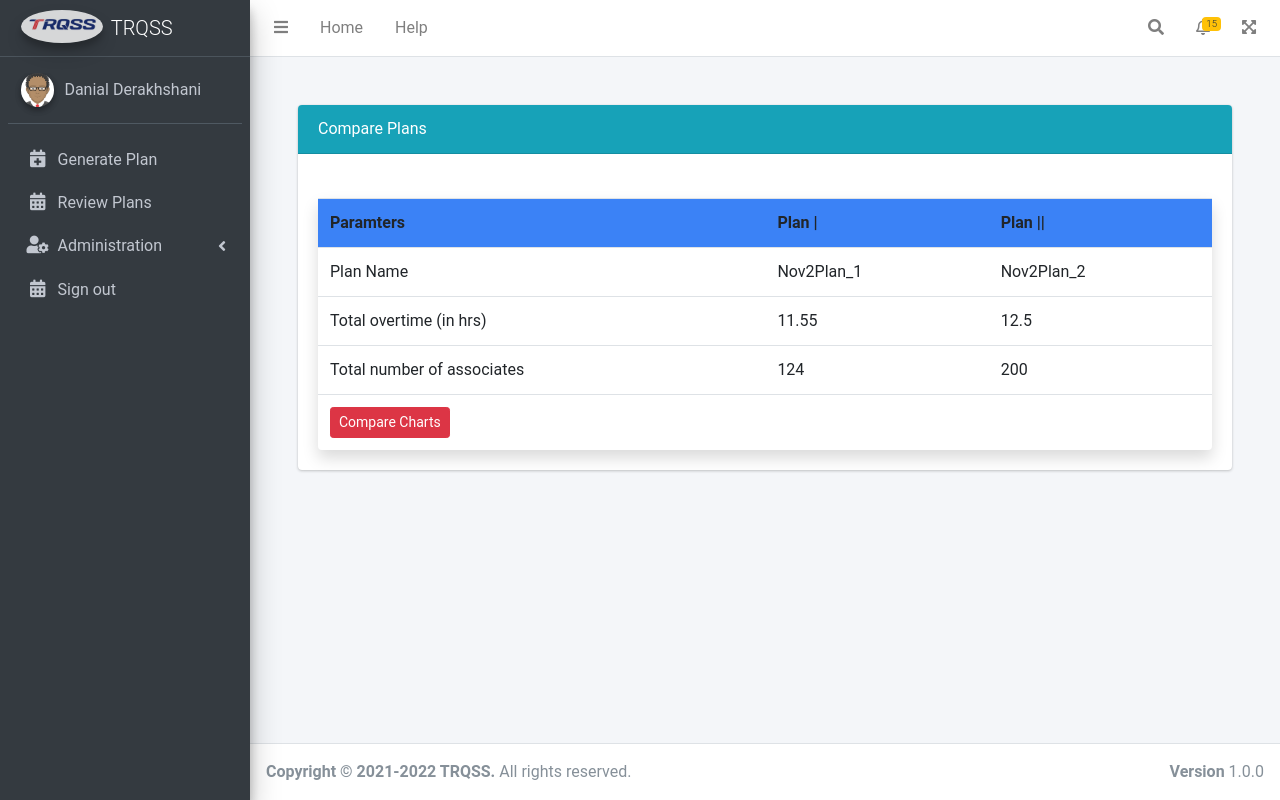
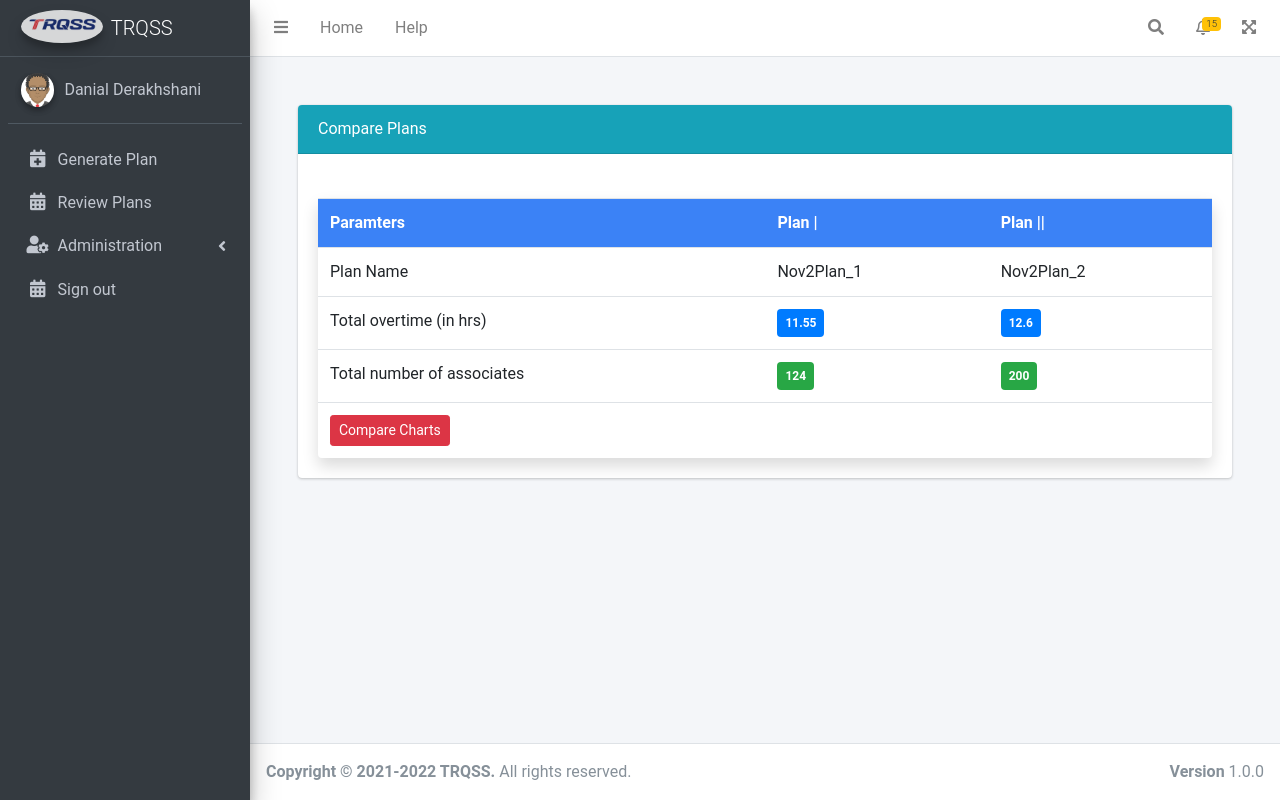
Before and after one commit to mohamad0014/tqrss, a Django app: page /compare-plan/ in a window 1280 px wide. Run offline with Django 4.2, Linux system fonts and the light colour scheme; some libraries are stand-ins or nearby versions.

Commit message:
improvment

```diff
--- a/app/templates/compare-plan.html
+++ b/app/templates/compare-plan.html
@@ -12,15 +12,15 @@
         <div class="card-body">
 
             <br />
-            <table class="table table-hover text-nowrap rounded shadow">
-                <tr>
-                    <th class="bg-blue-500">
+            <table class="table text-nowrap rounded shadow">
+                <tr class="bg-blue-500">
+                    <th class="bg-blue-500 text-white">
                         Paramters
                     </th>
-                    <th class="bg-blue-500">
+                    <th class="bg-blue-500 text-white">
                         Plan |
                     </th>
-                    <th class="bg-blue-500">
+                    <th class="bg-blue-500 text-white">
                         Plan ||
                     </th>
                 </tr>
@@ -33,14 +33,22 @@
                 <tr>
                     <td>Total overtime (in hrs)
                     </td>
-                    <td>11.55</td>
-                    <td>12.5</td>
+                    <td>
+                        <h4><span class="badge bg-primary p-2">11.55</span></h4>
+                    </td>
+                    <td>
+                        <h4><span class="badge bg-primary p-2">12.6</span></h4>
+                    </td>
                 </tr>
                 <tr>
                     <td>Total number of associates
                     </td>
-                    <td>124</td>
-                    <td>200</td>
+                    <td>
+                        <h4><span class="badge bg-success p-2">124</span></h4>
+                    </td>
+                    <td>
+                        <h4><span class="badge bg-success p-2">200</span></h4>
+                    </td>
                 </tr>
                 <tr>
                     <td colspan="3">
--- a/app/templates/generate-plan.html
+++ b/app/templates/generate-plan.html
@@ -47,7 +47,7 @@
                 <!-- Planning horizo -->
                 <div class="input-group mb-3 col-sm-6">
                     <div class="input-group-prepend">
-                        <span class="input-group-text">Planning horizon: </span>
+                        <span class="input-group-text">Shift length: </span>
                     </div>
                     <input type="number" class="form-control" placeholder="Type a number between 0 to 24"
                         aria-label="Planning horizo" aria-describedby="basic-addon1">
```
